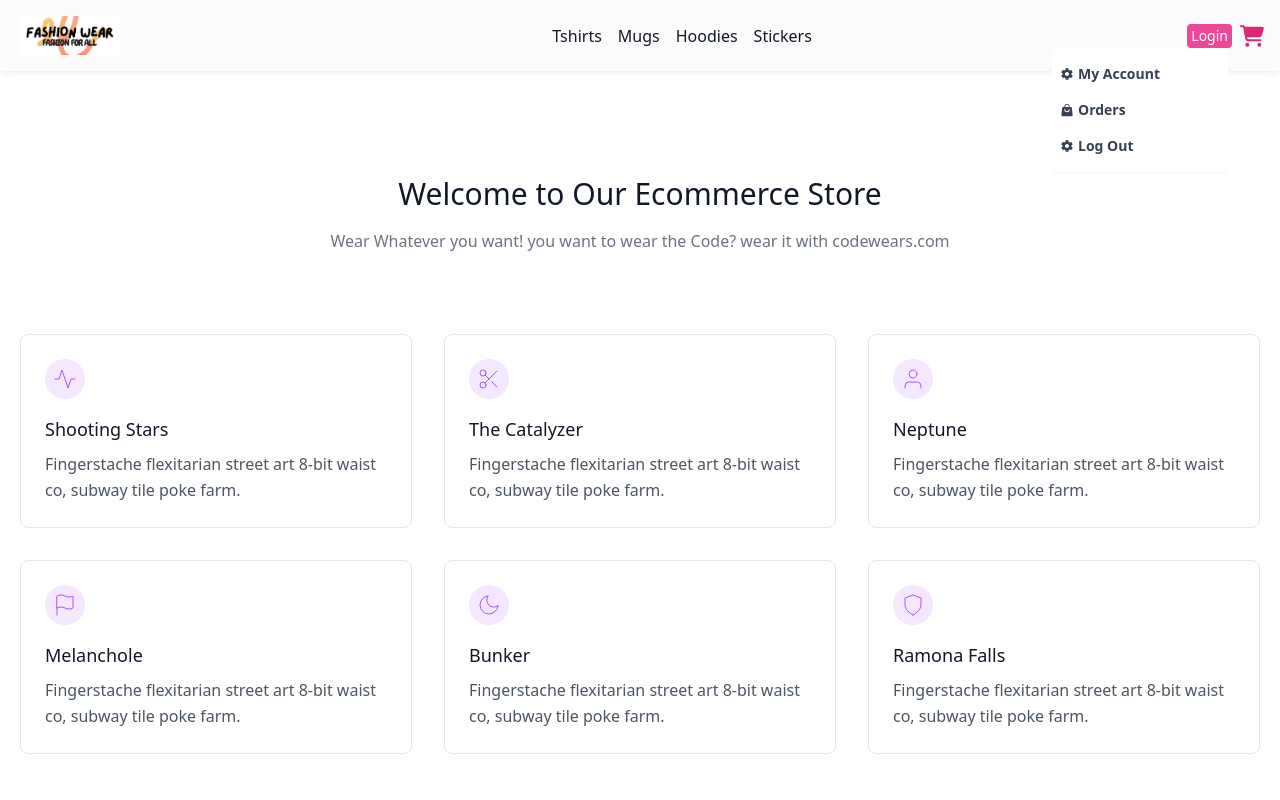
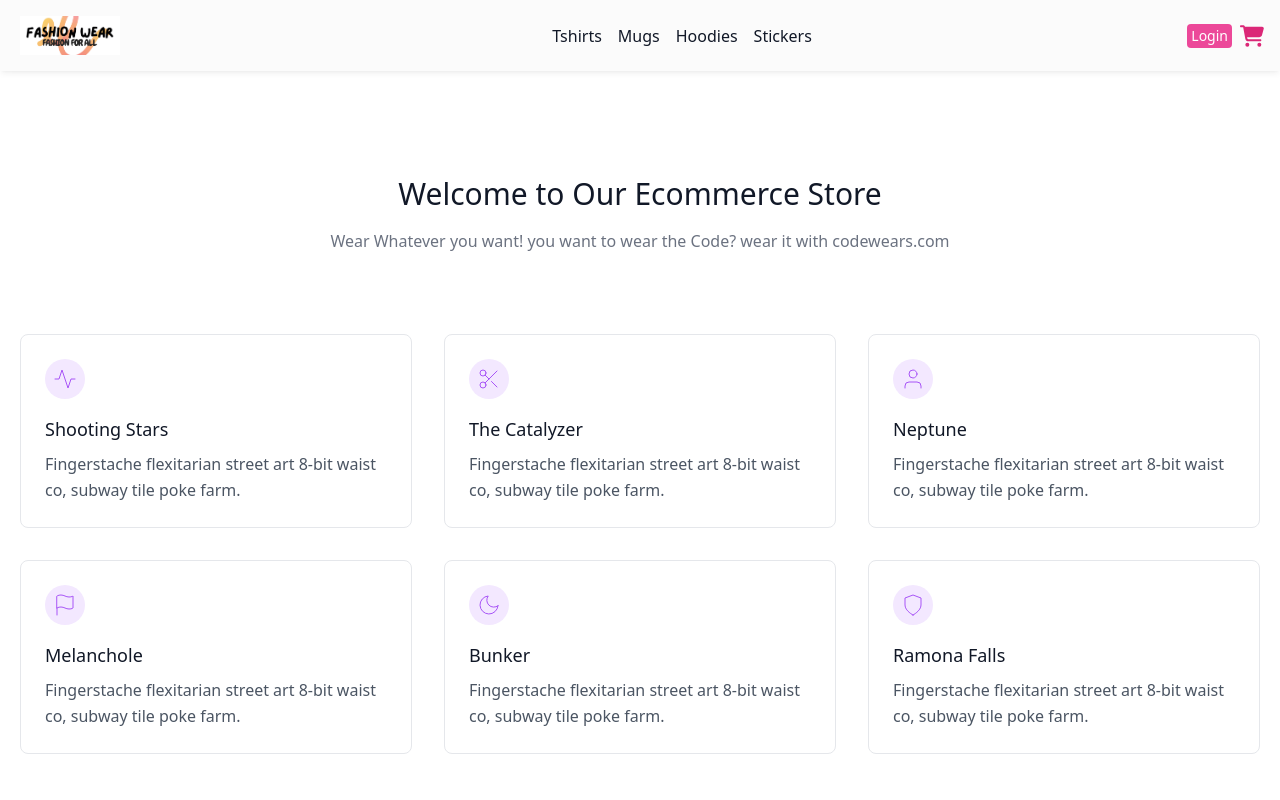
Before and after one commit to Laraib007/Ecommerce-NextJs-Project, a Next.js app: page / in a window 1280 px wide. Shown: the top 800 px of the page. Built offline with nearby package versions, Linux system fonts and the light colour scheme.

Commit message:
fixing navbar issues

```diff
--- a/src/component/Navbar.js
+++ b/src/component/Navbar.js
@@ -19,12 +19,11 @@ import Image from 'next/image';
 
 const Navbar = ({key, user, cart, addToCart, clearCart, removeFromCart, subTotal}) => {
   const [dropDown, setDropDown] = useState(false)
-  const mouseHover = ()=>{
-    setDropDown(!dropDown)
-  }
+
 
 const logout=()=>{
   localStorage.removeItem("token")
+  key
 }
   const currentPath = usePathname()
   const toggleCart = ()=>{
@@ -53,7 +52,7 @@ const logout=()=>{
       <Link href={'/stickers'} className="mr-4 hover:text-pink-600">Stickers</Link>
     </nav>
     <div  className='absolute flex items-center right-0 mx-4 top-6'  >
-    {<div id="dropdown" class="absolute  right-9 top-6 bg-white divide-y divide-gray-100 rounded-lg shadow-sm w-44 dark:bg-pink-600">
+    {dropDown && <div id="dropdown" class="absolute  right-9 top-4 bg-white divide-y divide-gray-100 rounded-lg shadow-sm w-44 dark:bg-pink-600">
     <ul class="py-2  text-sm font-bold text-gray-700 dark:text-gray-200" aria-labelledby="dropdownDefaultButton">
       <li className='ml-2 items-center flex row dark:hover:text-gray-300'><IoMdSettings /> <Link  class=" px-1 py-2 dark:hover:text-gray-300" href={'/myAccount'}>
        My Account</Link>
@@ -66,7 +65,7 @@ const logout=()=>{
 
     </ul>
 </div>}
-     {user.value && <CgProfile onMouseOver={mouseHover} onMouseLeave={mouseHover} className='text-2xl font-bold cursor-pointer text-pink-600 mr-3' />}
+     {user.value && <CgProfile onMouseOver={mouseHover} onMouseLeave={()=>mouseHover} className='text-2xl font-bold cursor-pointer text-pink-600 mr-3' />}
 
      {!user.value && <Link href={'/login'}> <button class="flex ml-auto mx-2 text-sm text-white bg-pink-500 border-0 py-0.5 px-1 focus:outline-none hover:bg-pink-600 rounded">Login</button></Link>
           }
```
